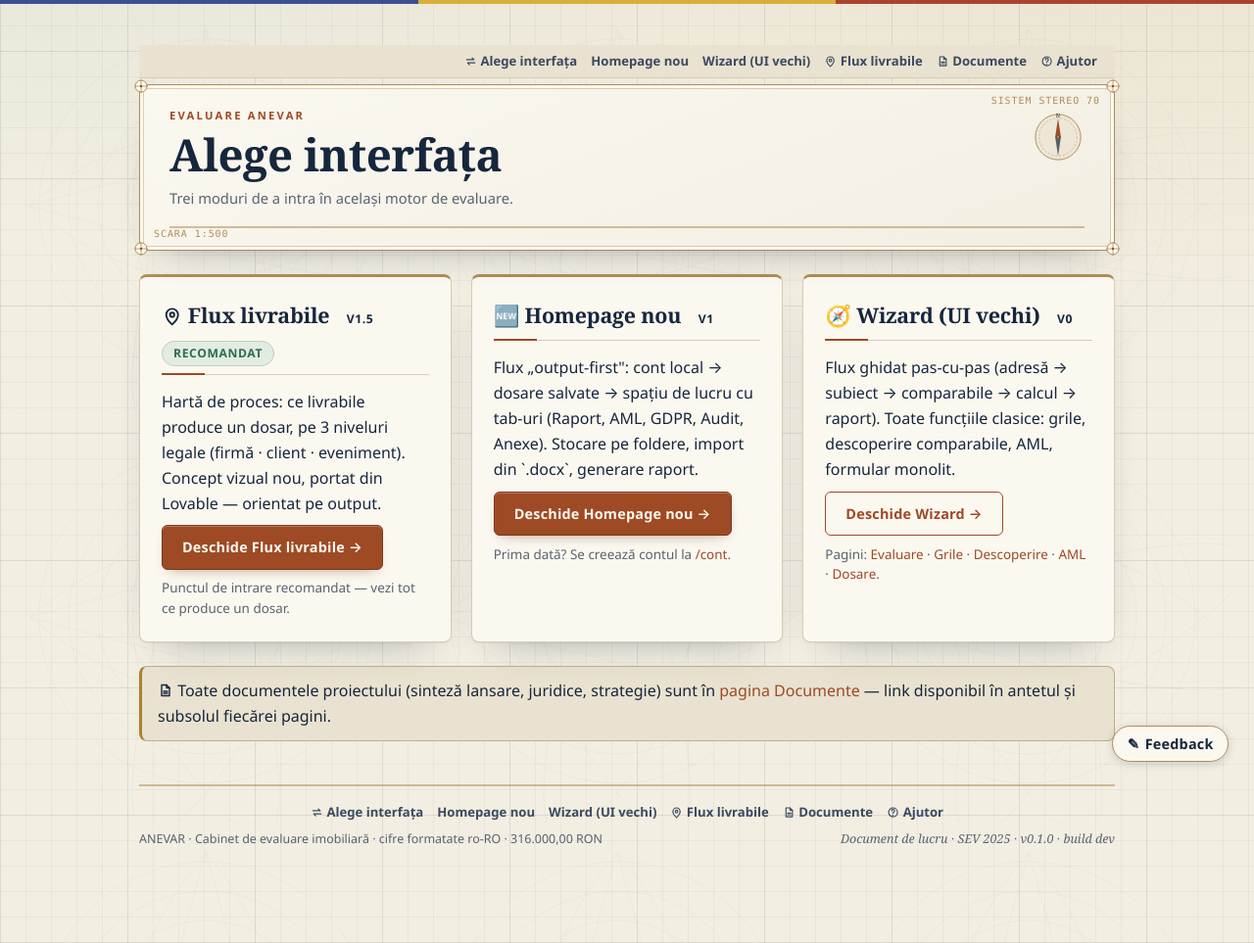
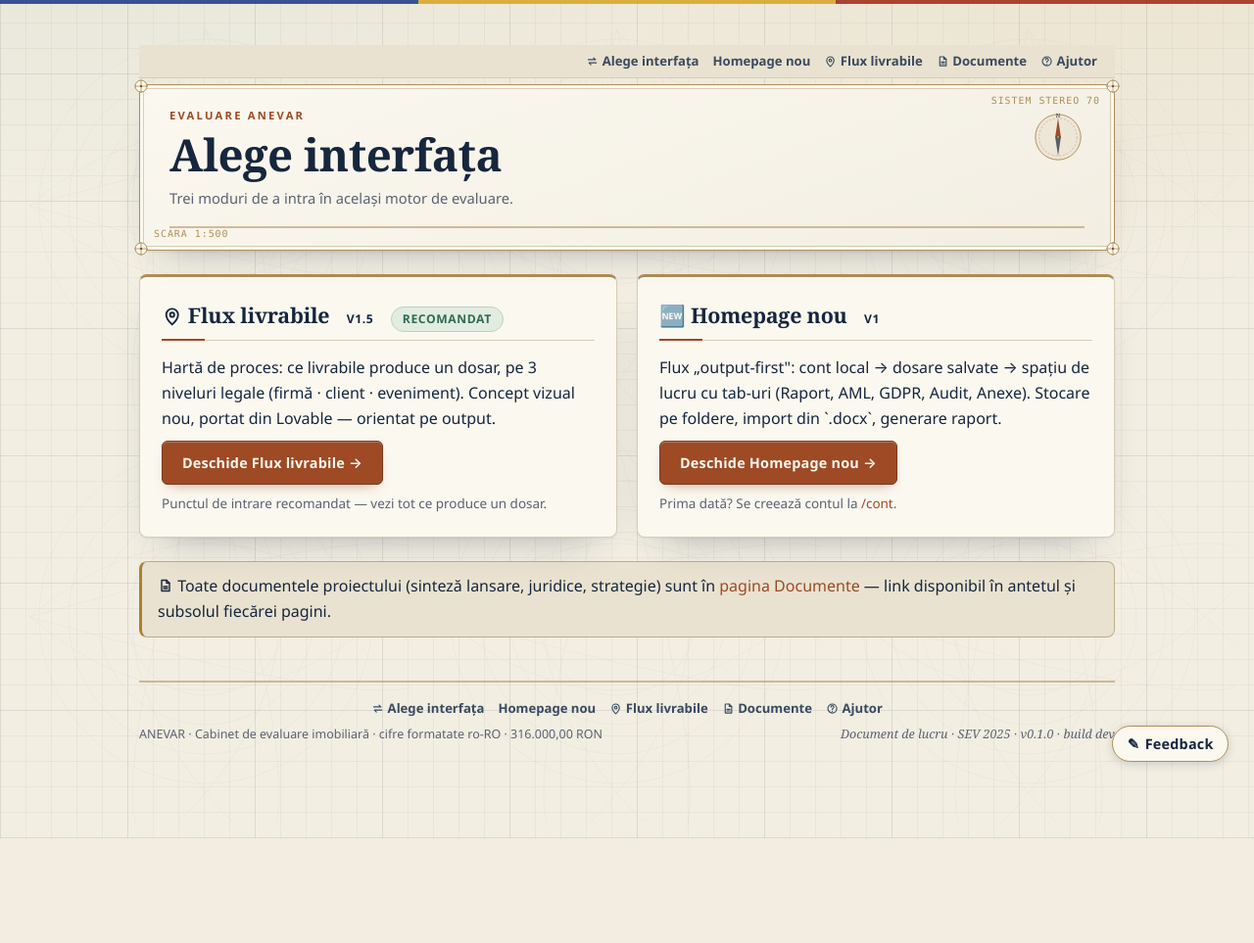
Before and after one commit to adrianserbanescu-byte/anevar, a FastAPI app: page / in a window 1280 px wide. Shown: the whole page at 98% size. After the commit the page ends 856 px from the top, so only its background shows below. Run offline with FastAPI, Linux system fonts and the light colour scheme; data that the repository does not hold is empty.

Commit message:
Ascunde wizard UI vechi din index + nav (cerere Adi)
Scos cardul 'Wizard (UI vechi)' din index.html + linkul din _nav_cross.html.
Ruta /wizard ramane orfana (accesibila direct, dar nelinkata). Teste actualizate:
test_web_pages.test_index_is_alegere_ui + e2e index check (UI nou prezent, /wizard absent).

Co-Authored-By: Claude Opus 4.8 (1M context) <noreply@anthropic.com>

```diff
--- a/evaluare-anevar/scripts/_pw_smoke.py
+++ b/evaluare-anevar/scripts/_pw_smoke.py
@@ -163,7 +163,10 @@ with sync_playwright() as pw:
     # ---------- INDEX (alegere UI) + DOCUMENTE ----------
     p, errs = pagina(ctx, BASE + "/")
     check("index: alegere UI fără erori", not errs, "; ".join(errs[:3]))
-    check("index: linkuri UI nou + vechi", "/incepe" in p.content() and "/wizard" in p.content())
+    # Wizard vechi ASCUNS din index + nav (decizie Adi 2026-06-08): index = doar UI nou (flux + incepe).
+    _idx = p.content()
+    check("index: UI nou (incepe + flux), wizard ascuns",
+          "/incepe" in _idx and "/flux-livrabile" in _idx and "/wizard" not in _idx)
     check("index: cross-nav prezent", p.eval_on_selector(".cross-ui", "e=>!!e") is True)
     p.close()
     p, errs = pagina(ctx, BASE + "/documente")
--- a/evaluare-anevar/src/evaluare/web/templates/_nav_cross.html
+++ b/evaluare-anevar/src/evaluare/web/templates/_nav_cross.html
@@ -3,7 +3,6 @@
 <nav class="cross-ui" aria-label="{{ cross_label|default('Comută interfața') }}">
   <a href="/">{{ icon("swap") }} Alege interfața</a>
   <a href="/incepe">Homepage nou</a>
-  <a href="/wizard">Wizard (UI vechi)</a>
   <a href="/flux-livrabile">{{ icon("map") }} Flux livrabile</a>
   <a href="/documente">{{ icon("doc") }} Documente</a>
   <a href="/documente/ghid-start">{{ icon("help") }} Ajutor</a>
--- a/evaluare-anevar/src/evaluare/web/templates/index.html
+++ b/evaluare-anevar/src/evaluare/web/templates/index.html
@@ -24,14 +24,6 @@
       <p><a class="btn" href="/incepe">Deschide Homepage nou →</a></p>
       <p class="hint">Prima dată? Se creează contul la <a href="/cont">/cont</a>.</p>
     </div>
-    <div class="card">
-      <h2><span aria-hidden="true">🧭</span> Wizard (UI vechi) <span class="badge">v0</span></h2>
-      <p>Flux ghidat pas-cu-pas (adresă → subiect → comparabile → calcul → raport). Toate funcțiile
-         clasice: grile, descoperire comparabile, AML, formular monolit.</p>
-      <p><a class="btn ghost" href="/wizard">Deschide Wizard →</a></p>
-      <p class="hint">Pagini: <a href="/wizard">Evaluare</a> · <a href="/grila">Grile</a> ·
-        <a href="/descoperire">Descoperire</a> · <a href="/aml">AML</a> · <a href="/dosare">Dosare</a>.</p>
-    </div>
   </div>
   <div class="callout">{{ icon("doc") }} Toate documentele proiectului (sinteză lansare, juridice, strategie) sunt în
     <a href="/documente">pagina Documente</a> — link disponibil în antetul și subsolul fiecărei pagini.</div>
```
Also changed, not shown: evaluare-anevar/tests/test_web_pages.py (+3 -2 lines).
